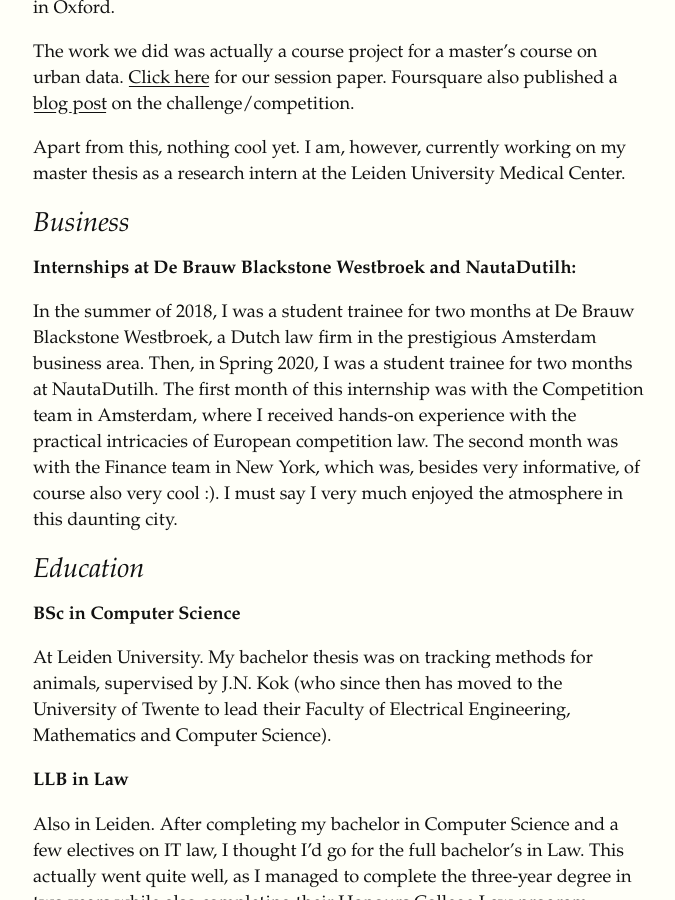
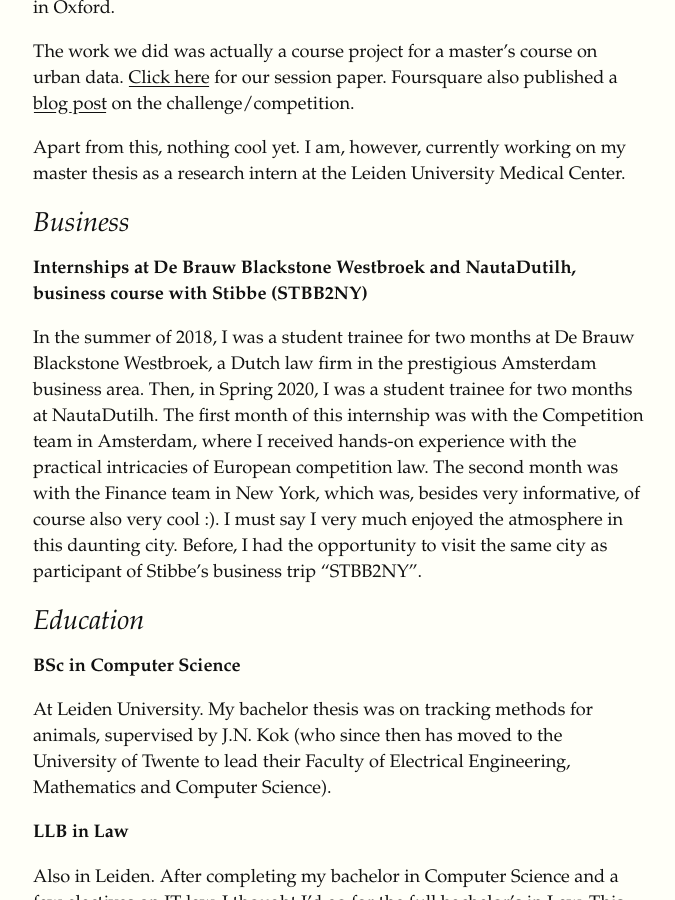
Before and after one commit to jhvanstaalduinen/jhvanstaalduinen.github.io, a Jekyll site: the page built from resume/index.md, in a window 1280 px wide and 900 px high, scrolled down 587 px. Shown: the whole window, without its empty margins (127-802 px from the left). Built offline with Jekyll 4.4.1, drawn with Linux system fonts in a browser that asks for light colours; some web fonts are replaced.

Commit message:
Updated resume (added STBB2NY)

```diff
--- a/resume/index.md
+++ b/resume/index.md
@@ -19,9 +19,9 @@
 Apart from this, nothing cool yet. I am, however, currently working on my master thesis as a research intern at the Leiden University Medical Center.
 
 ## Business
-**Internships at De Brauw Blackstone Westbroek and NautaDutilh:**
+**Internships at De Brauw Blackstone Westbroek and NautaDutilh, business course with Stibbe (STBB2NY)**
 
-In the summer of 2018, I was a student trainee for two months at De Brauw Blackstone Westbroek, a Dutch law firm in the prestigious Amsterdam business area. Then, in Spring 2020, I was a student trainee for two months at NautaDutilh. The first month of this internship was with the Competition team in Amsterdam, where I received hands-on experience with the practical intricacies of European competition law. The second month was with the Finance team in New York, which was, besides very informative, of course also very cool :). I must say I very much enjoyed the atmosphere in this daunting city.
+In the summer of 2018, I was a student trainee for two months at De Brauw Blackstone Westbroek, a Dutch law firm in the prestigious Amsterdam business area. Then, in Spring 2020, I was a student trainee for two months at NautaDutilh. The first month of this internship was with the Competition team in Amsterdam, where I received hands-on experience with the practical intricacies of European competition law. The second month was with the Finance team in New York, which was, besides very informative, of course also very cool :). I must say I very much enjoyed the atmosphere in this daunting city. Before, I had the opportunity to visit the same city as participant of Stibbe's business trip "STBB2NY".
 
 ## Education
 **BSc in Computer Science**
```
